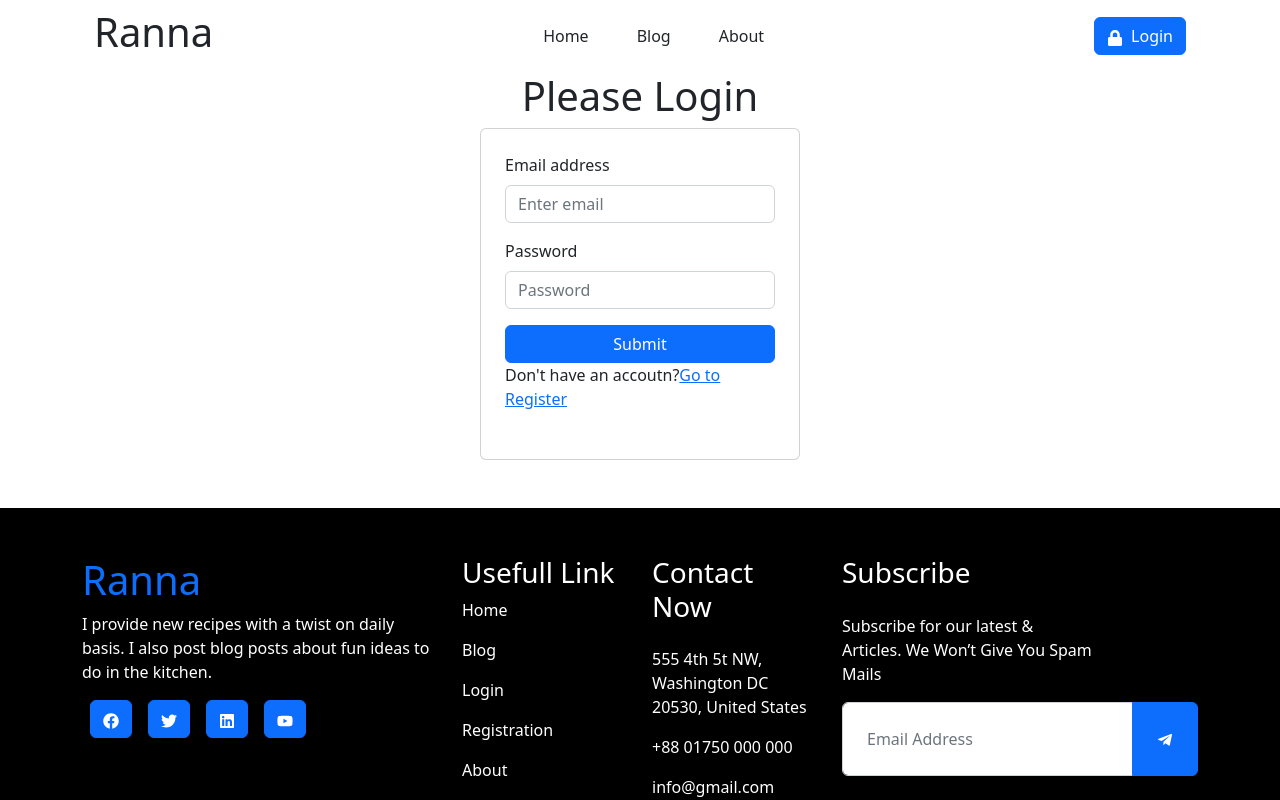
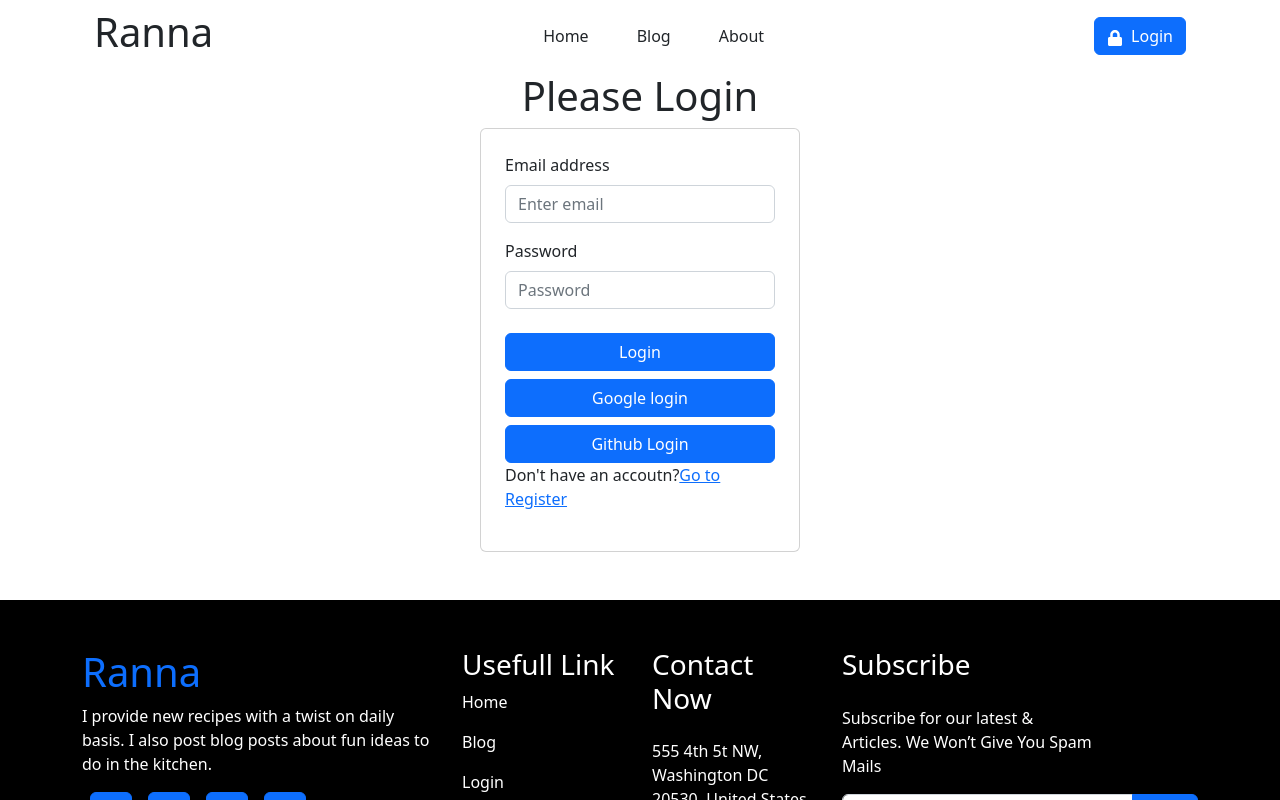
Before and after one commit to Amzad100/ranna-frontend, a React (Vite) app: page /login in a window 1280 px wide. Shown: the top 800 px of the page. Built offline with nearby package versions, Linux system fonts and the light colour scheme; no server answers.

Commit message:
added error showing

```diff
--- a/src/Pages/Login/Login.jsx
+++ b/src/Pages/Login/Login.jsx
@@ -1,15 +1,44 @@
-import React, { useContext } from 'react';
+import React, { useContext, useState } from 'react';
 import Header from '../../Shared/Header/Header';
 import Footer from '../../Shared/Footer/Footer';
 import { Button, Form } from 'react-bootstrap';
 import { Link, useLocation, useNavigate } from 'react-router-dom';
 import { AuthContext } from '../../providers/AuthProvider';
+import { GithubAuthProvider, GoogleAuthProvider, getAuth, signInWithPopup } from 'firebase/auth';
+import app from '../../firebase/firebase.config';
 
 const Login = () => {
     const { signIn } = useContext(AuthContext);
+    const [error, setError] = useState('');
+    const [success, setSuccess] = useState('');
+    const auth = getAuth(app);
     const navigate = useNavigate();
     const location = useLocation()
-    const from = location.state?.from?.pathname || '/'
+    const from = location.state?.from?.pathname || '/';
+
+    const googleProvider = new GoogleAuthProvider();
+    const githubProvider = new GithubAuthProvider();
+
+    const handleGoogleSingIn = () => {
+        signInWithPopup(auth, googleProvider)
+            .then(result => {
+                const loggedInUser = result.user;
+                setUser(loggedInUser);
+            })
+            .catch(error => {
+                console.log('error', error.message)
+            })
+    }
+    const handleGithubSignIn = () => {
+        signInWithPopup(auth, githubProvider)
+            .then(result => {
+                const loggedUser = result.user;
+                setUser(loggedUser)
+            })
+            .catch(error => {
+                console.log(error);
+            })
+    }
 
     const handleLogin = event => {
         event.preventDefault();
@@ -20,10 +49,12 @@ const Login = () => {
         signIn(email, password)
             .then(result => {
                 const loggedUser = result.user;
-                navigate(from, {replace: true});
+                setError('')
+                navigate(from, { replace: true });
+                setSuccess('Login successfully');
             })
             .catch(error => {
-                console.log(error);
+                setError(error.message);
             })
     }
     return (
@@ -39,14 +70,17 @@ const Login = () => {
                     <Form.Label>Password</Form.Label>
                     <Form.Control type="password" name='password' placeholder="Password" required />
                 </Form.Group>
-                <Button type='submit'>Submit</Button>
-                <p>Don't have an accoutn?<Link to="/register">Go to Register</Link></p>
                 <Form.Text className='text-success'>
-
+                    {success}
                 </Form.Text>
                 <Form.Text className='text-danger'>
+                    {error}
+                </Form.Text>
+                <Button type='submit'>Login</Button>
+                <Button className='mt-2' type='submit' onClick={handleGoogleSingIn}>Google login</Button>
+                <Button className='mt-2' type='submit' onClick={handleGithubSignIn}>Github Login</Button>
+                <p>Don't have an accoutn?<Link to="/register">Go to Register</Link></p>
 
-                </Form.Text>
             </Form>
             <Footer></Footer>
         </div>
--- a/src/Pages/Register/Register.jsx
+++ b/src/Pages/Register/Register.jsx
@@ -1,4 +1,4 @@
-import React, { useContext } from 'react';
+import React, { useContext, useState } from 'react';
 import { Button, Form } from 'react-bootstrap';
 import { Link } from 'react-router-dom';
 import Header from '../../Shared/Header/Header';
@@ -7,6 +7,8 @@ import { AuthContext } from '../../providers/AuthProvider';
 
 const Register = () => {
     const { createUser } = useContext(AuthContext);
+    const [error, setError] = useState('');
+    const [success, setSuccess] = useState('');
 
     const handleRegister = event => {
         event.preventDefault();
@@ -18,10 +20,12 @@ const Register = () => {
 
         createUser(email, password)
             .then(result => {
+                setError('')
                 const createdUser = result.user;
+                setSuccess('Register successfully')
             })
             .catch(error => {
-                console.log(error);
+                setError(error.message);
             })
     }
     return (
@@ -45,6 +49,12 @@ const Register = () => {
                     <Form.Label>Password</Form.Label>
                     <Form.Control type="password" name='password' placeholder="Password" required />
                 </Form.Group>
+                <Form.Text className='text-success'>
+                    {success}
+                </Form.Text>
+                <Form.Text className='text-danger'>
+                    {error}
+                </Form.Text>
                 <Button type='submit'>Submit</Button>
                 <p>Do you have an account?<Link to="/login">Go to Login</Link></p>
             </Form>
--- a/src/Shared/Header/Header.jsx
+++ b/src/Shared/Header/Header.jsx
@@ -30,7 +30,7 @@ const Header = () => {
                         </Nav>
                         <div>
                             {
-                                user && <><small className='me-2'>{user?.displayName}</small><img className="rounded-circle me-2" width="40" height="40" src="https://i.ibb.co/RCYkvbq/2.jpg" alt="profile" /></>
+                                user && <><small className='me-2'></small><img className="rounded-circle me-2" width="40" height="40" src={user.photoURL} alt="profile" /></>
                             }
                             {
                                 user ?
```
